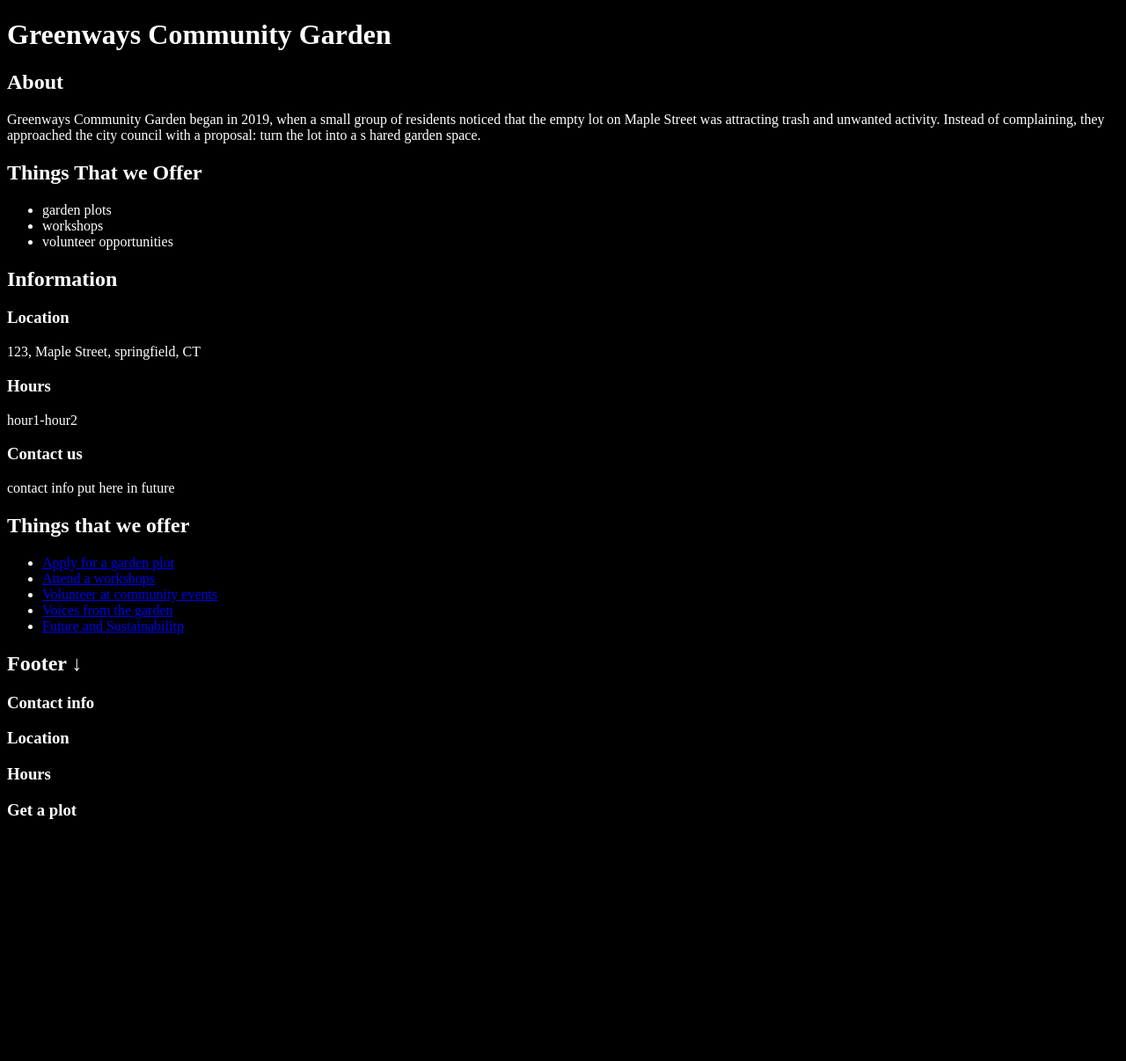
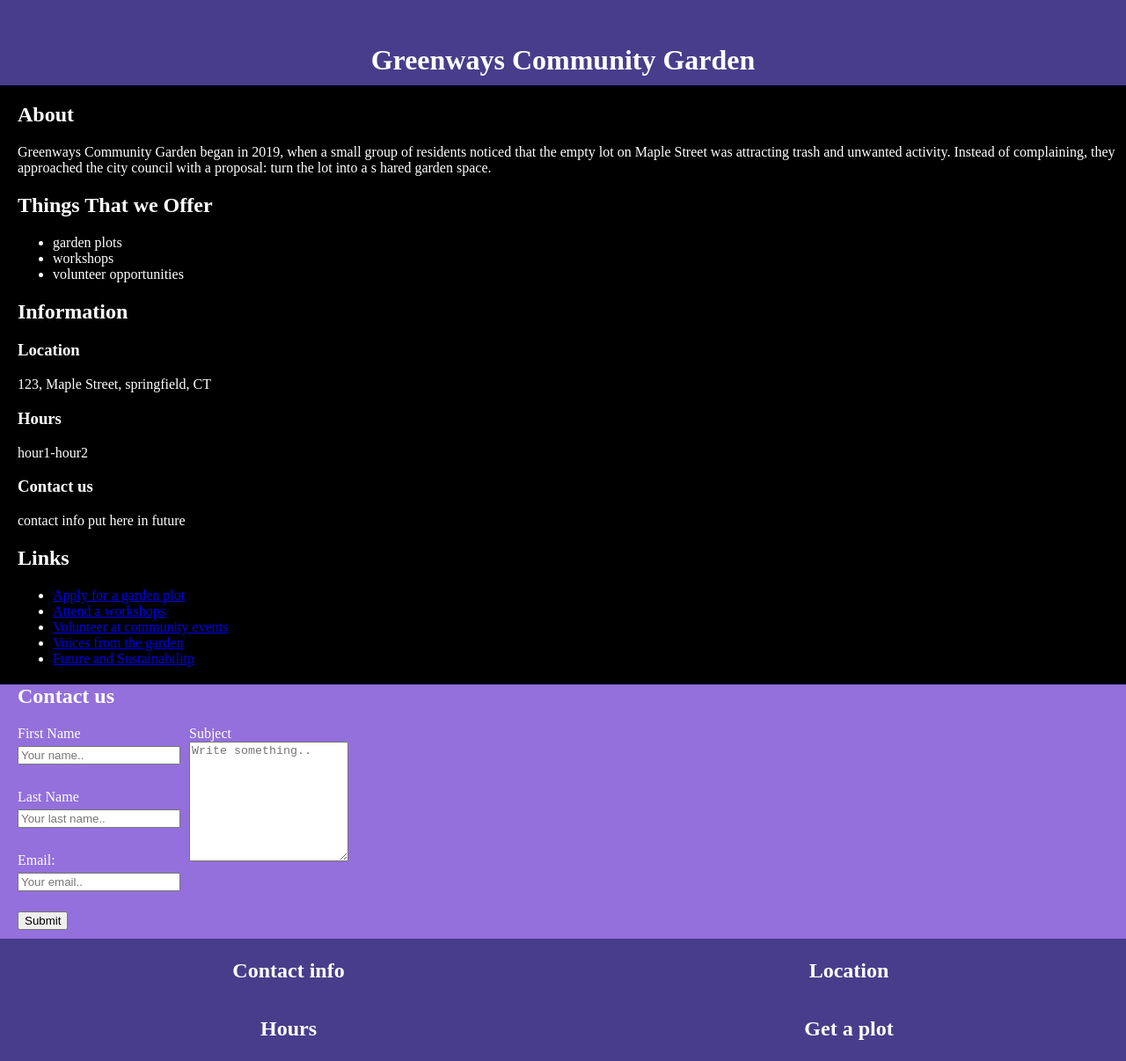
Before and after one commit to simonM-b/web-dev-1-project, a plain HTML site: page public_html/index.html in a window 1280 px wide. Shown: the whole page at 88% size. Before the commit the page ends 951 px from the top, so only its background shows below. Drawn offline with Linux system fonts and the light colour scheme.

Commit message:
added contanct form and made it look a bit nicer in the title, contact form and footer

```diff
--- a/CSS/styles.css
+++ b/CSS/styles.css
@@ -1,4 +1,52 @@
 body {
   background-color: black;
   color: white;
+  padding: 0;
+  margin: 0;
 }
+
+footer {
+  text-align: center;
+  padding: 3px;
+  background-color: darkslateblue;
+  color: white;
+  display: grid;
+  grid-template-columns: auto auto;
+}
+
+section {
+  padding-left: 20px;
+}
+
+header {
+  padding: 0;
+  margin: 0;
+}
+
+#title {
+  background-color: darkslateblue;
+  margin: 0;
+  text-align: center;
+  padding: 10px;
+  padding-top: 50px;
+
+}
+
+#title h1 {
+  margin: 0;
+}
+
+.inner-side-by-side {
+  display: flex;
+  gap: 10px;
+}
+
+.left {
+  display: grid;
+  gap: 5px;
+}
+
+.contact-form {
+  background-color: mediumpurple;
+  padding-bottom: 10px;
+}
--- a/public_html/index.html
+++ b/public_html/index.html
@@ -11,7 +11,7 @@
 </head>
 
 <body>
-  <header>
+  <header id="title">
     <h1>Greenways Community Garden</h1>
   </header>
   <main>
@@ -56,7 +56,7 @@
     </section>
 
     <section>
-        <h2>Things that we offer</h2>
+      <h2>Links</h2>
       <ul>
         <li><a href="garden_plot.html"> Apply for a garden plot </li>
         <li><a href="workshop.html"> Attend a workshops</a></li>
@@ -65,13 +65,36 @@
         <li><a href="future_and_sustainability.html"> Future and Sustainabilitp</a></li>
       </ul>
     </section>
+    <section class="contact-form">
+      <h2>Contact us</h2>
+      <form action="/action_page.php" id="contact">
+        <span class="inner-side-by-side">
+          <span class="left">
+            <label for="fname">First Name</label>
+            <input type="text" id="fname" name="firstname" placeholder="Your name.."><br>
+
+            <label for="lname">Last Name</label>
+            <input type="text" id="lname" name="lastname" placeholder="Your last name.."><br>
+
+            <label for="email">Email:</label>
+            <input type="email" id="email" name="email" placeholder="Your email.."><br>
+          </span>
+
+          <span class="right">
+            <label for="subject">Subject</label><br>
+            <textarea id="subject" name="subject" placeholder="Write something.." style="height:130px"></textarea><br>
+          </span>
+        </span>
+
+        <input type="submit" value="Submit">
+      </form>
+    </section>
   </main>
   <footer>
-      <h2>Footer ↓</h2>
-      <h3>Contact info</h3>
-      <h3>Location</h3>
-      <h3>Hours</h3>
-      <h3>Get a plot</h3>
+    <h2>Contact info</h2>
+    <h2>Location</h2>
+    <h2>Hours</h2>
+    <h2>Get a plot</h2>
   </footer>
 </body>
 
```
Lines whose indentation alone changed are shown as unchanged.
